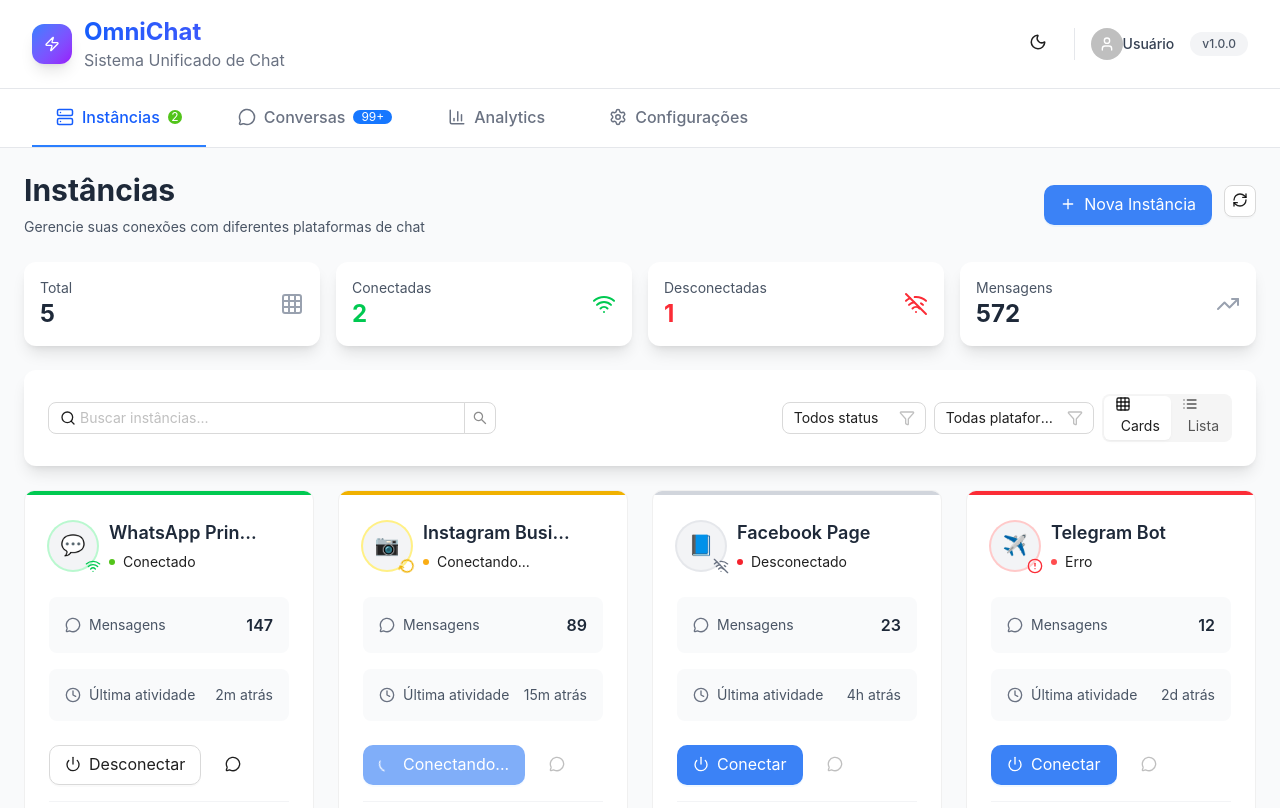
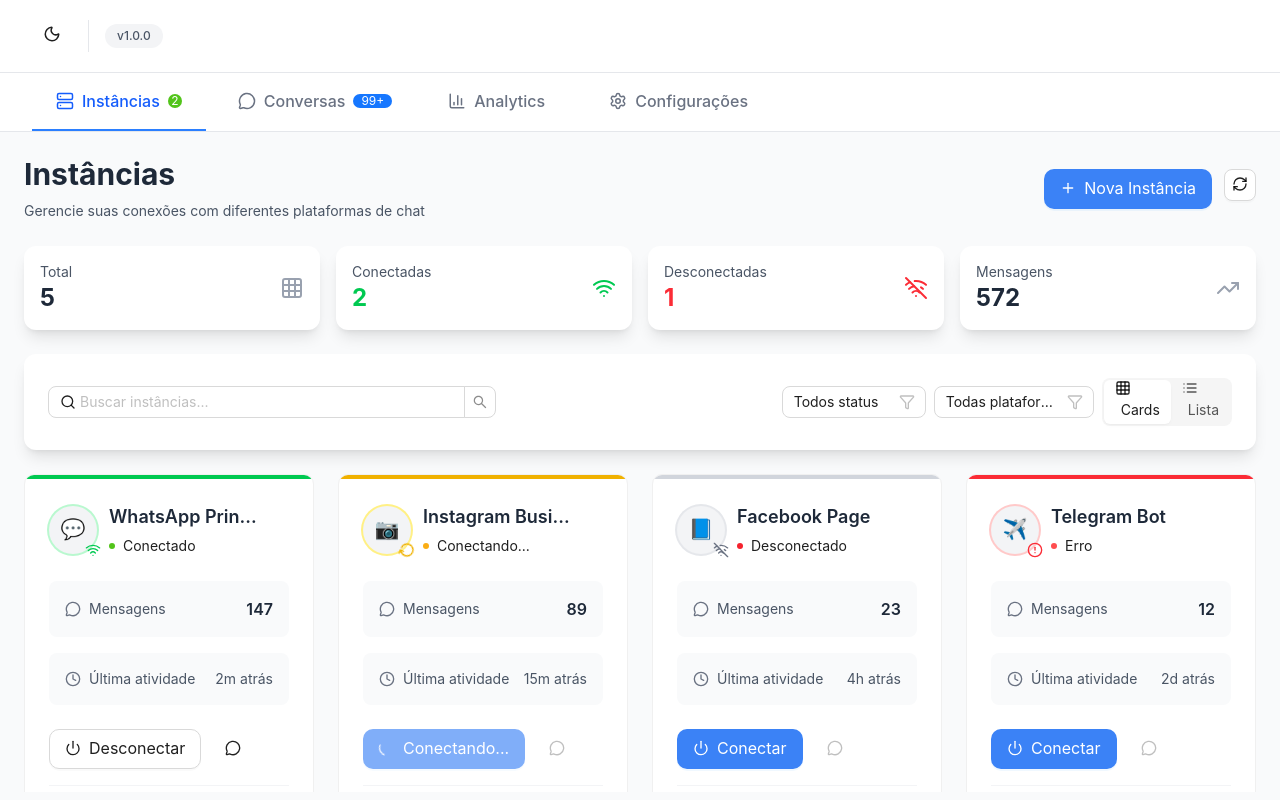
Before and after one commit to rainergb/omni-chat-app, a Next.js app: page / in a window 1280 px wide. Built offline with nearby package versions, Linux system fonts and the light colour scheme.

Commit message:
refactor: Clean up MainLayout component by removing unused imports and simplifying header structure

```diff
--- a/src/components/layout/MainLayout.tsx
+++ b/src/components/layout/MainLayout.tsx
@@ -1,76 +1,51 @@
 // src/components/layout/MainLayout.tsx
-import React from 'react';
-import { Avatar } from 'antd';
-import { Zap, User } from 'lucide-react';
-import { useTheme } from '@/contexts/ThemeContext';
-import { ThemeToggle } from '@/components/ui/ThemeToggle';
-import MainTabs from './MainTabs';
+import React from "react";
+import { useTheme } from "@/contexts/ThemeContext";
+import { ThemeToggle } from "@/components/ui/ThemeToggle";
+import MainTabs from "./MainTabs";
 
 export const MainLayout: React.FC = () => {
   const { isDark } = useTheme();
 
   return (
-    <div className={`min-h-screen transition-colors duration-300 ${
-      isDark
-        ? 'bg-gray-900 text-white'
-        : 'bg-gray-50 text-gray-900'
-    }`}>      {/* Header */}
-      <header className={`transition-colors duration-300 border-b sticky top-0 z-10 ${
-        isDark
-          ? 'bg-gray-800 border-gray-700'
-          : 'bg-white border-gray-200'
-      }`}>
+    <div
+      className={`min-h-screen transition-colors duration-300 ${
+        isDark ? "bg-gray-900 text-white" : "bg-gray-50 text-gray-900"
+      }`}
+    >
+      {" "}
+      {/* Header */}
+      <header
+        className={`transition-colors duration-300 border-b sticky top-0 z-10 ${
+          isDark ? "bg-gray-800 border-gray-700" : "bg-white border-gray-200"
+        }`}
+      >
         <div className="px-4 sm:px-6 lg:px-8 py-3 sm:py-4">
           <div className="flex items-center justify-between max-w-7xl mx-auto">
-            {/* Logo e título */}
-            <div className="flex items-center space-x-3 min-w-0 flex-1">
-              <div className={`w-8 h-8 sm:w-10 sm:h-10 bg-gradient-to-br from-blue-500 to-purple-600 rounded-lg sm:rounded-xl flex items-center justify-center shadow-lg flex-shrink-0`}>
-                <Zap className="text-white" size={16} />
-              </div>
-              <div className="min-w-0 flex-1">
-                <h1 className="text-lg sm:text-xl lg:text-2xl font-bold bg-gradient-to-r from-blue-600 to-purple-600 bg-clip-text text-transparent truncate">
-                  OmniChat
-                </h1>
-                <p className={`hidden sm:block text-xs sm:text-sm lg:text-base ${isDark ? 'text-gray-400' : 'text-gray-500'} truncate`}>
-                  Sistema Unificado de Chat
-                </p>
-              </div>
-            </div>
-
             {/* Controles do header */}
             <div className="flex items-center space-x-2 sm:space-x-3 lg:space-x-4 flex-shrink-0">
               <ThemeToggle />
 
-              <div className={`hidden sm:block h-6 sm:h-8 w-px ${isDark ? 'bg-gray-600' : 'bg-gray-200'}`} />
+              <div
+                className={`hidden sm:block h-6 sm:h-8 w-px ${
+                  isDark ? "bg-gray-600" : "bg-gray-200"
+                }`}
+              />
 
-              <div className="hidden md:flex items-center space-x-2 lg:space-x-3">
-                <Avatar
-                  size="default"
-                  icon={<User size={16} />}
-                  className={`flex-shrink-0 ${
-                    isDark
-                      ? 'bg-gray-700 text-gray-300'
-                      : 'bg-gray-100 text-gray-600'
-                  }`}
-                />
-                <span className={`hidden lg:block text-sm font-medium ${
-                  isDark ? 'text-gray-300' : 'text-gray-700'
-                }`}>
-                  Usuário
-                </span>
-              </div>
-
-              <div className={`hidden xl:block px-2 lg:px-3 py-1 rounded-full text-xs font-medium ${
-                isDark
-                  ? 'bg-gray-700 text-gray-300'
-                  : 'bg-gray-100 text-gray-600'
-              }`}>
+              <div
+                className={`hidden xl:block px-2 lg:px-3 py-1 rounded-full text-xs font-medium ${
+                  isDark
+                    ? "bg-gray-700 text-gray-300"
+                    : "bg-gray-100 text-gray-600"
+                }`}
+              >
                 v1.0.0
               </div>
             </div>
           </div>
         </div>
-      </header>      {/* Main Content */}
+      </header>{" "}
+      {/* Main Content */}
       <main className="h-[calc(100vh-73px)] sm:h-[calc(100vh-81px)] overflow-hidden">
         <div className="h-full max-w-7xl mx-auto">
           <MainTabs />
```
